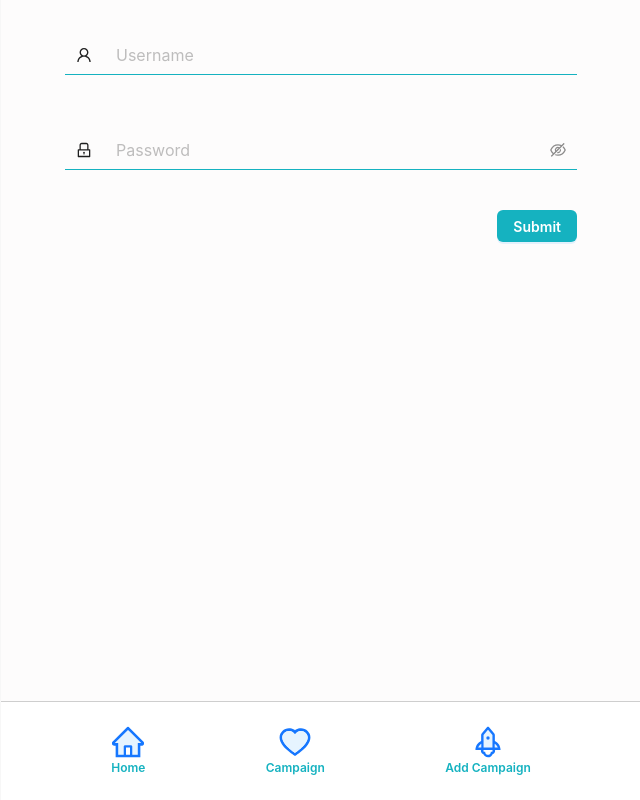
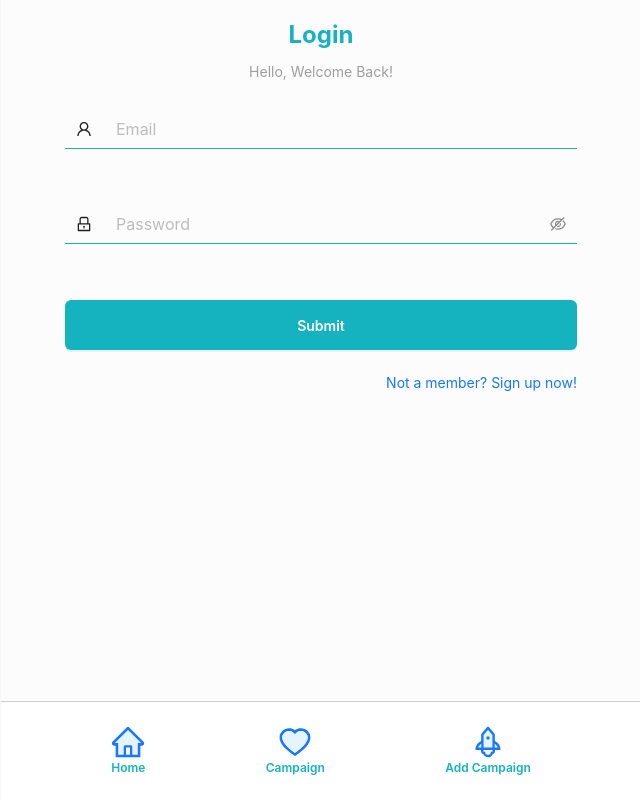
Before and after one commit to vickyadrii/workshop-client, a React (Vite) app in the folder crowdfunding-client/: page /login in a window 1280 px wide. Shown: the whole page, without its empty margins (319-959 px from the left). Built offline with nearby package versions, Linux system fonts and the light colour scheme.

Commit message:
feat: consume api login page, logout, and store the token on cookie

```diff
--- a/crowdfunding-client/package.json
+++ b/crowdfunding-client/package.json
@@ -11,6 +11,9 @@
   "dependencies": {
     "@ant-design/icons": "^5.0.1",
     "antd": "^5.2.1",
+    "axios": "^1.3.3",
+    "js-cookie": "^3.0.1",
+    "jwt-decode": "^3.1.2",
     "react": "^18.2.0",
     "react-dom": "^18.2.0",
     "react-router-dom": "^6.8.1",
--- a/crowdfunding-client/src/config/api/interceptor.js
+++ b/crowdfunding-client/src/config/api/interceptor.js
@@ -2,7 +2,7 @@ import { getAccessTokenCookie } from "../../utils/cookie";
 
 export const onRequest = (config) => {
   config.headers = {
-    "token": `${getAccessTokenCookie()}`,
+    Authorization: `bearer ${getAccessTokenCookie()}`,
     "Content-Type": "application/json",
   };
   return config;
--- a/crowdfunding-client/src/config/index.js
+++ b/crowdfunding-client/src/config/index.js
@@ -1,3 +1,3 @@
 export const config = {
-  API_BASE_URL: "http://localhost:3000/api/",
+  API_BASE_URL: "http://hammercode.org:3333/api/v1",
 };
--- a/crowdfunding-client/src/modules/auth/pages/LoginPage.jsx
+++ b/crowdfunding-client/src/modules/auth/pages/LoginPage.jsx
@@ -1,39 +1,101 @@
 import { useState } from "react";
 import { LockOutlined, UserOutlined, EyeTwoTone } from "@ant-design/icons";
-import { Form, Input, Space, Button } from "antd";
+import { Form, Input, message, Button } from "antd";
 import styles from "./LoginPage.module.css";
-import { useNavigate } from "react-router-dom";
+import { Link, useNavigate } from "react-router-dom";
+import { api } from "../../../config/api";
+import { setAccessTokenCookie } from "../../../utils/cookie";
 
 const LoginPage = () => {
   const navigate = useNavigate();
+  const [messageApi, contextHolder] = message.useMessage();
+
+  const onSuccess = () => {
+    messageApi.open({
+      type: "success",
+      content: "Login Successfully!",
+    });
+  };
+
+  const onError = () => {
+    messageApi.error({
+      type: "error",
+      content: "Incorrect email or password!",
+    });
+  };
 
   const onFinish = (values) => {
-    console.log(values);
-    navigate("/home", { replace: true });
+    api
+      .post("/login", values)
+      .then((res) => {
+        setAccessTokenCookie(res.token);
+        onSuccess();
+        setTimeout(() => {
+          navigate("/", { replace: true });
+        }, 1500);
+      })
+      .catch((err) => {
+        onError();
+        console.log(err);
+      });
+    // console.log(values);
   };
 
   const onFinishFailed = (error) => {
     console.log(error);
+    // onError();
   };
 
   return (
+    <section className={styles.loginForm}>
+      {contextHolder}
+      <div
+        style={{
+          display: "flex",
+          flexDirection: "column",
+          alignItems: "center",
+        }}
+      >
+        <h2
+          style={{
+            fontSize: "24px",
+            margin: 0,
+            color: "#15B2C0",
+          }}
+        >
+          Login
+        </h2>
+        <p
+          style={{
+            color: "#9d9e9e",
+          }}
+        >
+          Hello, Welcome Back!
+        </p>
+      </div>
+
       <Form
-      className={styles.loginForm}
         onFinish={onFinish}
         onFinishFailed={onFinishFailed}
         autoComplete="off"
-      // initialValues={{
-      //   remember: true,
-      // }}
       >
         <Form.Item
           name="email"
-        rules={[{ required: true, message: "Please input your username!" }]}
+          rules={[
+            {
+              required: true,
+              message: "Please input your Email!",
+            },
+            {
+              type: "email",
+              message: "The input is not valid Email!",
+            },
+          ]}
         >
           <Input
             size="large"
             prefix={<UserOutlined style={{ marginRight: "20px" }} />}
-          placeholder="Username"
+            placeholder="Email"
             bordered={false}
             style={{
               border: "none",
@@ -64,8 +126,8 @@ const LoginPage = () => {
         </Form.Item>
         <Form.Item
           style={{
-          display: "flex",
-          justifyContent: "end",
+            paddingTop: "1rem",
+            width: "100%",
           }}
         >
           <Button
@@ -74,12 +136,24 @@ const LoginPage = () => {
             style={{
               backgroundColor: "#15B2C0",
               fontWeight: "600",
+              width: "100%",
+              height: "50px",
             }}
           >
             Submit
           </Button>
         </Form.Item>
       </Form>
+      <Link
+        to={"/registration"}
+        style={{
+          display: "flex",
+          justifyContent: "flex-end",
+        }}
+      >
+        Not a member? Sign up now!
+      </Link>
+    </section>
   );
 };
 
--- a/crowdfunding-client/src/modules/auth/pages/LoginPage.module.css
+++ b/crowdfunding-client/src/modules/auth/pages/LoginPage.module.css
@@ -1,6 +1,6 @@
 .loginForm {
   max-width: 80%;
-  margin: 20px auto 0 auto;
+  margin: 20px auto;
 }
 .loginFormForgot {
   float: right;
--- a/crowdfunding-client/src/modules/home/components/CampaignHeader.jsx
+++ b/crowdfunding-client/src/modules/home/components/CampaignHeader.jsx
@@ -1,12 +1,34 @@
-import { Avatar } from "antd";
+import { Avatar, Button, Modal } from "antd";
 import { UserOutlined } from "@ant-design/icons";
+import { api } from "../../../config/api";
+import {
+  getAccessTokenCookie,
+  clearAccessTokenCookie,
+} from "../../../utils/cookie";
+import { Link, useNavigate } from "react-router-dom";
+import { useState } from "react";
 
 const CampaignHeader = () => {
+  const token = getAccessTokenCookie();
+  const navigate = useNavigate();
+  // console.log(token);
+  const [showModal, setShowModal] = useState(false);
+
+  const handleShowModal = () => {
+    setShowModal(!showModal);
+  };
+
+  const handleLogout = () => {
+    clearAccessTokenCookie();
+    navigate("/login", { replace: true });
+  };
+
   return (
     <section
       style={{
         display: "flex",
         justifyContent: "space-between",
+        alignItems: "center",
         margin: "1rem 0",
       }}
     >
@@ -18,7 +40,22 @@ const CampaignHeader = () => {
       >
         Let's help each others!
       </h3>
-      <div
+      {!token ? (
+        <Link
+          to={"/login"}
+          style={{
+            backgroundColor: "#15B2C0",
+            color: "#ffffff",
+            fontWeight: "600",
+            padding: "0.5rem 1.5rem",
+            borderRadius: "6px",
+          }}
+        >
+          Sign in
+        </Link>
+      ) : (
+        <Link
+          onClick={handleShowModal}
           style={{
             display: "flex",
             alignItems: "center",
@@ -37,7 +74,17 @@ const CampaignHeader = () => {
           >
             Welcome Back!
           </h2>
-      </div>
+        </Link>
+      )}
+      <Modal
+        title="Are you sure, you want to logout?"
+        centered={true}
+        open={showModal}
+        onOk={handleLogout}
+        onCancel={handleShowModal}
+      >
+        If you logout, you can open this page
+      </Modal>
     </section>
   );
 };
--- a/crowdfunding-client/src/utils/cookie.js
+++ b/crowdfunding-client/src/utils/cookie.js
@@ -5,7 +5,7 @@ import { milisecondsToDays } from "./date";
 export const CROWDFUNDING_COOKIE = "CROWDFUNDING_COOKIE";
 
 export const setAccessTokenCookie = (accessToken) => {
-  const decodedToken = jwtDecode(accessToken);
+  const decodedToken = accessToken;
 
   Cookie.set(CROWDFUNDING_COOKIE, accessToken, {
     expires: milisecondsToDays(decodedToken.exp, false),
```
Also changed, not shown: 1 other file (tests, documents, lock files or other folders). Lines whose indentation alone changed are shown as unchanged.
